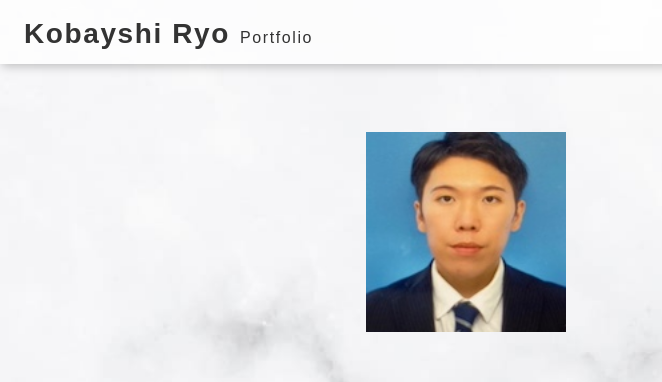
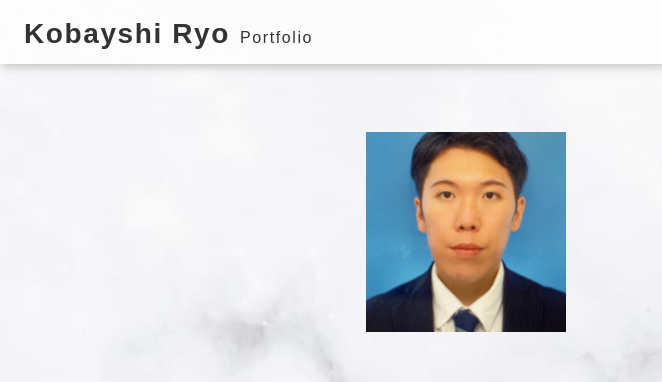
Before and after one commit to Ryo390/portfolio-site, a plain HTML site: page index.html in a window 1280 px wide. Shown: the top 382 px of the page, 0-662 px from the left. Drawn offline with nearby package versions, Linux system fonts and the light colour scheme.

Commit message:
プロフィール画像変更

```diff
--- a/index.html
+++ b/index.html
@@ -34,7 +34,7 @@
           <div class="firstview__main">
             <div class="firstview__main-pict obj-fit-img">
               <!-- imagesに配置した、プロフィール画像のパスを記載する -->
-              <img src="./images/Ryokobayashi.jpg">
+              <img src="./images/RyoKobayashi.jpeg">
             </div>
             <div class="firstview__info">
               <h2>
```
Also changed, not shown: images/RyoKobayashi.JPG (deleted), images/RyoKobayashi.jpeg (added).
